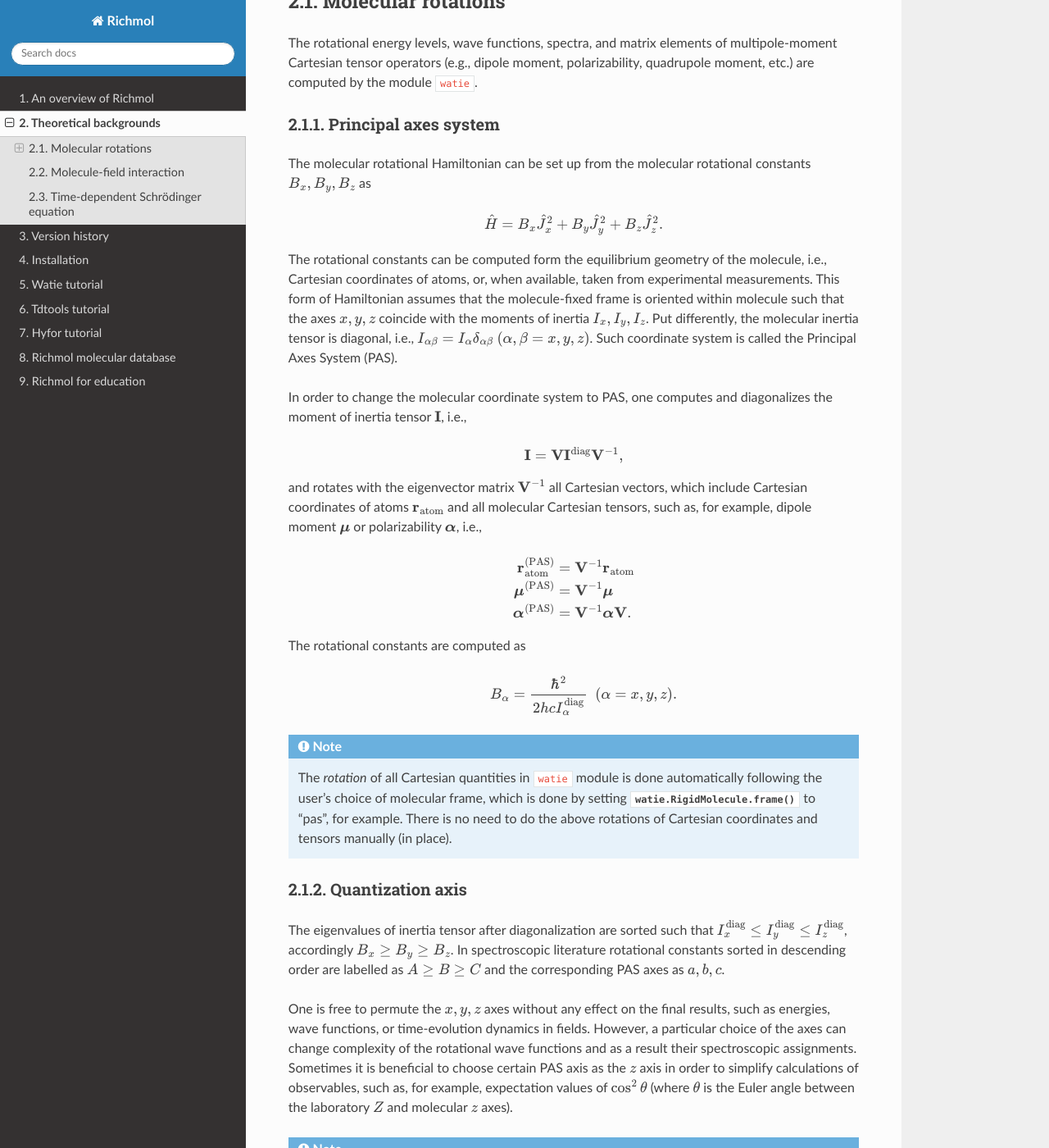
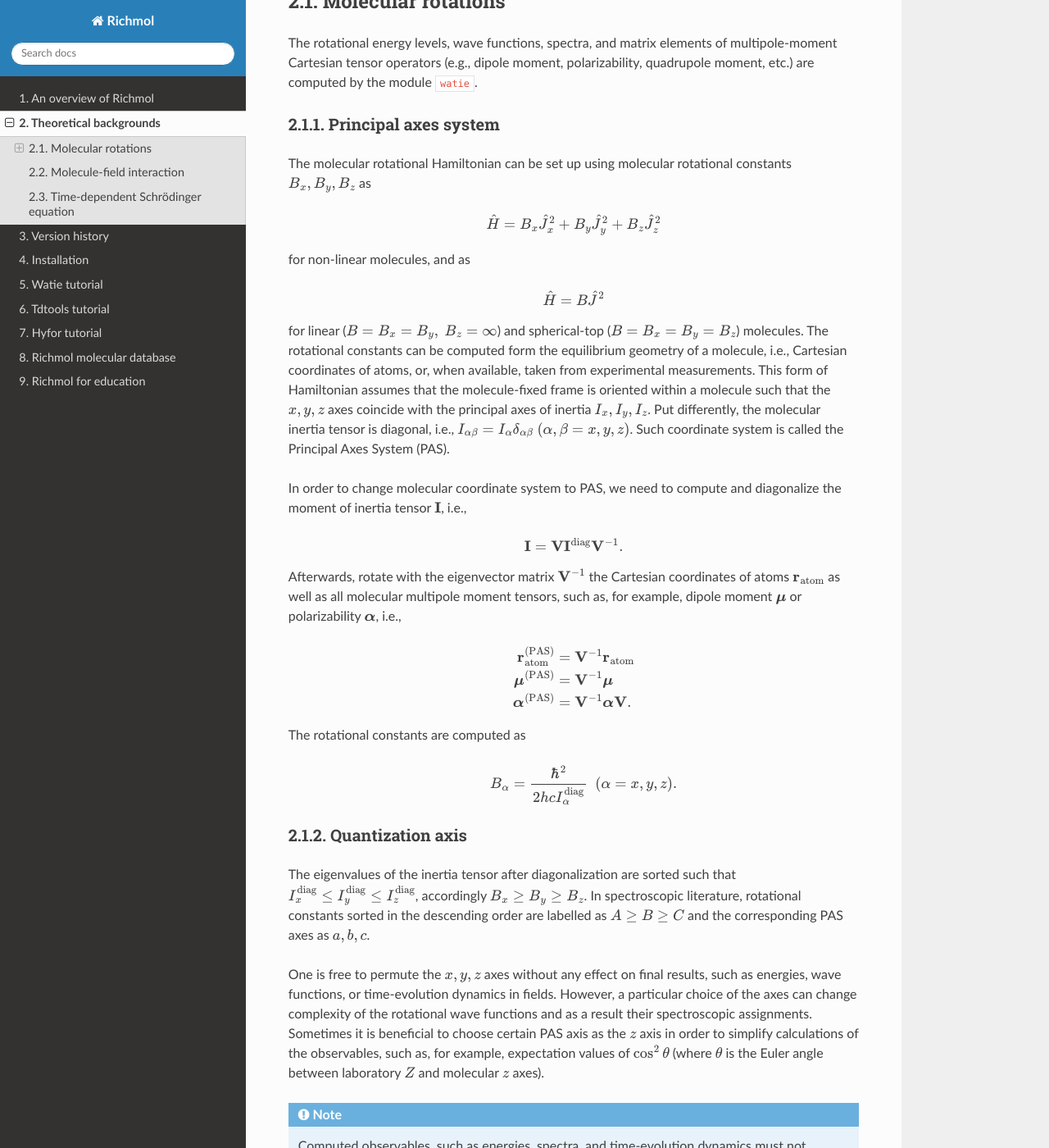
Before and after one commit to CFEL-CMI/richmol, a Sphinx documentation site: the page built from doc/source/theory.rst, in a window 1280 px wide and 1400 px high, scrolled down 271 px. Shown: the whole window at 82% size. Built offline with Sphinx 7.4.7 and the Read the Docs theme 2.0.0, drawn with Linux system fonts in a browser that asks for light colours; some of the changed text lies outside the part shown.

Commit message:
Update theory section in docs

```diff
--- a/doc/source/theory.rst
+++ b/doc/source/theory.rst
@@ -13,31 +13,38 @@
 
 Principal axes system
 ---------------------
-The molecular rotational Hamiltonian can be set up from the molecular rotational constants
+The molecular rotational Hamiltonian can be set up using molecular rotational constants
 :math:`B_x, B_y, B_z` as
 
 .. math::
 
-        \hat{H} = B_x\hat{J}_x^2 + B_y\hat{J}_y^2 + B_z\hat{J}_z^2.
+        \hat{H} = B_x\hat{J}_x^2 + B_y\hat{J}_y^2 + B_z\hat{J}_z^2
 
-The rotational constants can be computed form the equilibrium geometry of the molecule, i.e.,
+for non-linear molecules, and as
+
+.. math::
+
+        \hat{H} = B\hat{J}^2
+
+for linear (:math:`B=B_x=B_y,~B_z=\infty`) and spherical-top (:math:`B=B_x=B_y=B_z`) molecules.
+The rotational constants can be computed form the equilibrium geometry of a molecule, i.e.,
 Cartesian coordinates of atoms, or, when available, taken from experimental measurements.
-This form of Hamiltonian assumes that the molecule-fixed frame is oriented within molecule such that
-the axes :math:`x,y,z` coincide with the moments of inertia :math:`I_x, I_y, I_z`.
+This form of Hamiltonian assumes that the molecule-fixed frame is oriented within a molecule such that
+the :math:`x,y,z` axes coincide with the principal axes of inertia :math:`I_x, I_y, I_z`.
 Put differently, the molecular inertia tensor is diagonal, i.e.,
 :math:`I_{\alpha\beta}=I_\alpha\delta_{\alpha\beta}~(\alpha,\beta=x,y,z)`.
 Such coordinate system is called the Principal Axes System (PAS).
 
-In order to change the molecular coordinate system to PAS, one computes and diagonalizes
+In order to change molecular coordinate system to PAS, we need to compute and diagonalize
 the moment of inertia tensor :math:`\mathbf I`, i.e.,
 
 .. math::
 
-        \mathbf{I} = \mathbf{V} \mathbf{I}^{\rm diag} \mathbf{V}^{-1},
+        \mathbf{I} = \mathbf{V} \mathbf{I}^{\rm diag} \mathbf{V}^{-1}.
 
-and rotates with the eigenvector matrix :math:`\mathbf{V}^{-1}`
-all Cartesian vectors, which include Cartesian coordinates of atoms
-:math:`\mathbf{r}_{\rm atom}` and all molecular Cartesian tensors, such  as, for example,
+Afterwards, rotate with the eigenvector matrix :math:`\mathbf{V}^{-1}`
+the Cartesian coordinates of atoms
+:math:`\mathbf{r}_{\rm atom}` as well as all molecular multipole moment tensors, such  as, for example,
 dipole moment :math:`\boldsymbol{\mu}` or polarizability :math:`\boldsymbol{\alpha}`, i.e.,
 
 .. math::
@@ -52,30 +59,21 @@
 
         B_\alpha = \frac{\hbar^2}{2hc I_\alpha^{\rm diag}}~~(\alpha=x,y,z).
 
-
-.. note::
-
-        The `rotation` of all Cartesian quantities in ``watie`` module is done automatically
-        following the user's choice of molecular frame, which is done by setting
-        :func:`watie.RigidMolecule.frame` to "pas", for example.
-        There is no need to do the above rotations of Cartesian coordinates and tensors manually
-        (in place).
-
 Quantization axis
 -----------------
-The eigenvalues of inertia tensor after diagonalization are sorted such that
+The eigenvalues of the inertia tensor after diagonalization are sorted such that
 :math:`I_x^{\rm diag}\leq I_y^{\rm diag} \leq I_z^{\rm diag}`, accordingly
 :math:`B_x\geq B_y\geq B_z`.
-In spectroscopic literature rotational constants sorted in descending order are labelled
+In spectroscopic literature, rotational constants sorted in the descending order are labelled
 as :math:`A\geq B\geq C` and the corresponding PAS axes as :math:`a,b,c`.
 
-One is free to permute the :math:`x,y,z` axes without any effect on the final results,
+One is free to permute the :math:`x,y,z` axes without any effect on final results,
 such as energies, wave functions, or time-evolution dynamics in fields.
 However, a particular choice of the axes can change complexity of the rotational wave
 functions and as a result their spectroscopic assignments.
 Sometimes it is beneficial to choose certain PAS axis as the :math:`z` axis in order to simplify
-calculations of observables, such as, for example, expectation values of :math:`\cos^2\theta`
-(where :math:`\theta` is the Euler angle between the laboratory :math:`Z` and molecular :math:`z`
+calculations of the observables, such as, for example, expectation values of :math:`\cos^2\theta`
+(where :math:`\theta` is the Euler angle between laboratory :math:`Z` and molecular :math:`z`
 axes).
 
 .. note::
@@ -117,15 +115,15 @@
         permute the :math:`x,y,z` axes such that :math:`B_z` becomes the largest
         rotational constant, and when :math:`\kappa\simeq +1`, permute
         the :math:`x,y,z` such that :math:`B_z` becomes the smallest rotational
-        constant. The Hamiltonian is
+        constant.
+        The expression for the Hamiltonian is then identical for all cases, i.e.,
         :math:`\hat{H} = B_x\hat{J}_x^2 + B_y\hat{J}_y^2 + B_z\hat{J}_z^2`.
-        In ``watie`` the axes permutations can be set by a user using the molecular frame function
-        :func:`watie.RigidMolecule.frame()`.
 
 Other choices of axes
 ---------------------
 Another popular choice of the molecular axes is along the principal moments of molecular
-polarizability tensor. In general, one follows the same procedure as for the PAS, with the molecular
+polarizability tensor. In general, in order to change the coordinate system,
+one follows the same procedure as for the PAS, with the molecular
 polarizability tensor put in place of the moment of inertia tensor.
 The rotational Hamiltonian is then constructed as
 
@@ -135,6 +133,41 @@
 
 where :math:`G_{\alpha,\beta}` is the rotational kinetic energy matrix.
 
+Typical computational protocol using ``watie`` module
+-----------------------------------------------------
+
+* Input molecular parameters
+
+  * Cartesian coordinates of atoms for the equilibrium configuration, using :func:`RigidMolecule.XYZ`,
+    together with the values of dipole moment vector, polarizability tensor, etc., using
+    :func:`RigidMolecule.tensor`.
+    These can be computed `ab initio` or taken (inferred) from spectroscopic experiment.
+
+  * Experimental values of rotational constants, if available.
+
+* Choose coordinate system, using :func:`RigidMolecule.frame`, as PAS, principal polarizability
+  frame, etc. If necessary, permute :math:`x,y,z` axes, using :func:`RigidMolecule.frame`.
+
+* For selected values of quantum number of the total angular momentum :math:`J`:
+
+  * Set up basis of symmetric-top functions, using :func:`SymtopBasis`.
+
+    * If necessary, symmetrize basis functions for a selected point-symmetry or rotation symmetry group
+      :math:`D_2`, using :func:`symmetrize`.
+
+  * Set up rotational Hamiltonian using rotational constants (in case of PAS) or kinetic :math:`G` matrix (in
+    case of other frame choices). For this, use :func:`JJ` (:math:`\hat{J}^2`), :func:`Jxx`
+    (:math:`\hat{J}_x^2`), :func:`Jxy` (:math:`\hat{J}_{x}\hat{J}_{y}`), ..., :func:`Jzz` (:math:`\hat{J}_z^2`)
+    operators. The kinetic matrix :math:`G` is computed by :func:`RigidMolecule.gmat`.
+
+  * Compute matrix elements of Hamiltonian in the basis of symmetric-top functions, using
+    :func:`SymtopBasis.overlap`
+
+  * Compute eigenvalues and eigenvectors of Hamiltonian using, e.g., :func:`numpy.linalg.eigh`.
+
+  * If necessary, transform the initial basis of symmetric-top functions to the eigenfunction representation
+    of rotational Hamiltonian, using :func:`SymtopBasis.rotate`.
+
 
 Molecule-field interaction
 ==========================
```
Also changed, not shown: other parts of doc/source/theory.rst (+2 -2 lines).
